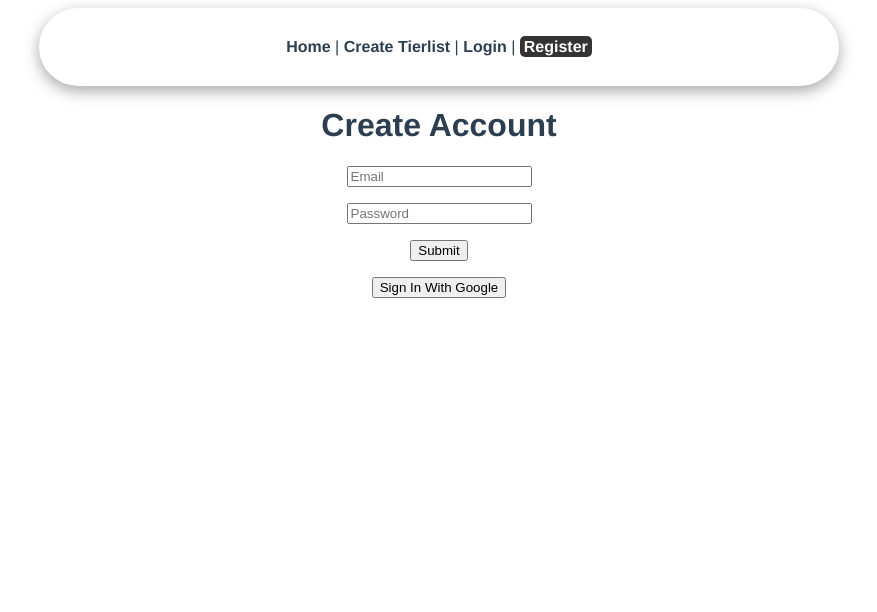
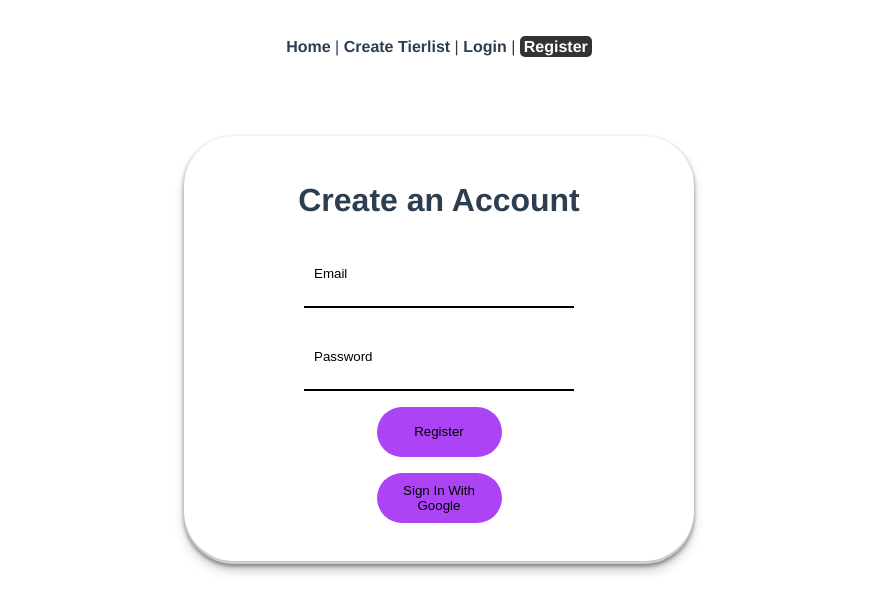
Before and after one commit to LukasKaeb/Tierlist, a Vue app in the folder tierlist/: page /register in a window 1280 px wide. Shown: the top 612 px of the page, without its empty margins (201-1078 px from the left). Built offline with nearby package versions, Linux system fonts and the light colour scheme; no server answers.

Commit message:
Designed the page

```diff
--- a/tierlist/src/App.vue
+++ b/tierlist/src/App.vue
@@ -41,12 +41,11 @@ const handleSignOut = () =>{
 
 <style>
 .backdrop{
-  background: white;
   backdrop-filter: blur();
   border-radius: 50px;
   margin: auto;
   width: 800px;
-  box-shadow: rgba(0, 0, 0, 0.35) 0px 5px 15px;
+  background: transparent;
 }
 #app {
   font-family: Avenir, Helvetica, Arial, sans-serif;
--- a/tierlist/src/views/Login.vue
+++ b/tierlist/src/views/Login.vue
@@ -1,11 +1,11 @@
 <template>
     <h1>Sign In To An Account</h1>
-    <p>If you don't have an account please register <a href="/register"> here.</a></p>
     <p><input type="text" placeholder="Email" v-model="email"></p>
     <p><input type="password" placeholder="Password" v-model="password"></p>
     <p v-if="errMsg">{{ errMsg }}</p>
     <p><button @click="register">Submit</button></p>
     <p><button @click="signInWithGoogle">Sign In With Google</button></p>
+    <p>Don't have an account?<a href="/register"> Register here.</a></p>
   </template>
 
   <script setup>
@@ -29,7 +29,7 @@
           console.log(error.code)
           switch (error.code) {
             case "auth/invalid-email":
-                errMsg.value = "Invalid email"
+                errMsg.value = "Invalid email!"
                 break
             case "auth/user-not-found":
                 errMsg.value = "No account with that email was found"
@@ -52,5 +52,10 @@
   </script>
 
   <style>
-
+  button{
+    cursor: pointer;
+  }
+  a{
+    text-decoration: none;
+  }
   </style>
--- a/tierlist/src/views/Register.vue
+++ b/tierlist/src/views/Register.vue
@@ -1,9 +1,11 @@
 <template>
-  <h1>Create Account</h1>
-  <p><input type="text" placeholder="Email" v-model="email"></p>
-  <p><input type="password" placeholder="Password" v-model="password"></p>
-  <p><button @click="register">Submit</button></p>
-  <p><button @click="signInWithGoogle">Sign In With Google</button></p>
+<div class="register-form">
+    <h1>Create an Account</h1>
+    <p><input type="text" placeholder="Email" v-model="email"></p>
+    <p><input type="password" placeholder="Password" v-model="password"></p>
+    <p class="register"><button @click="register">Register</button></p>
+    <p class="google"><button @click="signInWithGoogle">Sign In With Google</button></p>
+</div>
 </template>
 
 <script setup>
@@ -44,4 +46,36 @@ const signInWithGoogle = () => {
 
 <style>
 
+
+button{
+    height: 50px;
+    width: 125px;
+    padding: 5px 10px;
+    border: none;
+    border-radius: 50px;
+    background: #ac44f6;
+}
+::placeholder{
+    color: black;
+}
+input{
+    width: 250px;
+    padding: 25px 10px;
+    background: transparent;
+    color: black;
+    border: none;
+    border-bottom: 2px solid black;
+
+
+}
+.register-form{
+    border: none;
+    padding: 25px 5px;
+    border-radius: 50px;
+    margin: 50px auto;
+    width: 500px;
+    backdrop-filter: blur();
+    background: transparent;
+    box-shadow: rgba(0, 0, 0, 0.4) 0px 2px 4px, rgba(0, 0, 0, 0.3) 0px 7px 13px -3px, rgba(0, 0, 0, 0.2) 0px -3px 0px inset;
+}
 </style>
```
Also changed, not shown: tierlist/src/assets/tierlist.png (deleted), 1 other file (tests, documents, lock files or other folders).
